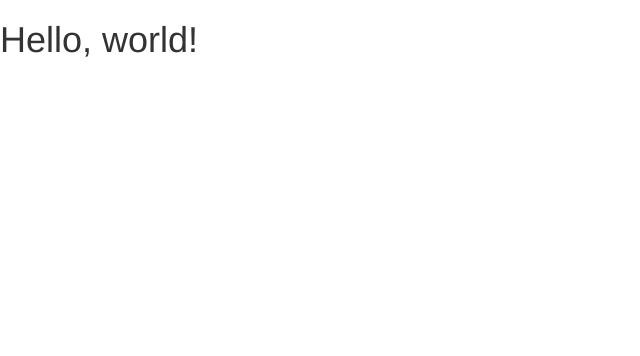
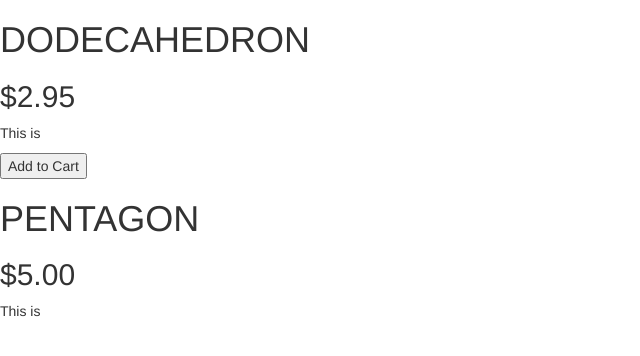
Before and after one commit to 21rids/Angular-KT, a plain HTML site: page index.html in a window 1280 px wide. Shown: the whole page, without its empty margins (0-640 px from the left). Drawn offline with nearby package versions, Linux system fonts and the light colour scheme.

Commit message:
angular - Directives, Expression, Module, Controller and Filters

```diff
--- a/index.html
+++ b/index.html
@@ -1,15 +1,11 @@
 <!DOCTYPE html>
-<html lang="en">
+<html lang="en" ng-app="store">
 	<head>
 		<meta charset="utf-8">
 		<meta http-equiv="X-UA-Compatible" content="IE=edge">
 		<meta name="viewport" content="width=device-width, initial-scale=1">
-    <!-- The above 3 meta tags *must* come first in the head; any other head content must come *after* these tags -->
 		<title>Angular || Bootstrap</title>
-
-    <!-- Bootstrap -->
 		<link href="css/bootstrap.min.css" rel="stylesheet">
-
 		<!-- HTML5 shim and Respond.js for IE8 support of HTML5 elements and media queries -->
 		<!-- WARNING: Respond.js doesn't work if you view the page via file:// -->
 		<!--[if lt IE 9]>
@@ -17,14 +13,34 @@
 		<script src="https://oss.maxcdn.com/respond/1.4.2/respond.min.js"></script>
 		<![endif]-->
 	</head>
-  <body >
-    <h1>Hello, world!</h1>
+	<body ng-controller="StoreController as store">
+<!-- 		<div ng-hide="store.products[0].soldOut">
+			<h1>{{store.products[0].name}}</h1>
+			<h2>{{"$" + store.products[0].price}}</h2>
+			<p>{{store.products[0].description}}</p>
+			<button ng-show="store.products[0].canPurchase">Add to Cart</button>
+		</div>
+		<div ng-hide="store.products[1].soldOut">
+			<h1>{{store.products[1].name}}</h1>
+			<h2>{{"$" + store.products[1].price}}</h2>
+			<p>{{store.products[1].description}}</p>
+			<button ng-show="store.products[1].canPurchase">Add to Cart</button>
+		</div> -->
 
+
+		<div ng-repeat="product in store.products" ng-hide="product.soldOut">
+			<h1>{{product.name | uppercase}}</h1>
+			<h2>{{product.price | currency}}</h2>
+			<p>{{product.description | limitTo: 8}}</p>
+			<button ng-show="product.canPurchase">Add to Cart</button>
+		</div>
+
+		<!-- include angular file to bind -->
+		<script type="text/javascript" src="js/angular.min.js"></script>
+		<script type="text/javascript" src="js/myapp.js"></script>
 		<!-- jQuery (necessary for Bootstrap's JavaScript plugins) -->
 		<script src="https://ajax.googleapis.com/ajax/libs/jquery/1.11.3/jquery.min.js"></script>
 		<!-- Include all compiled plugins (below), or include individual files as needed -->
 		<script src="js/bootstrap.min.js"></script>
-    <!-- include angular file to bind -->
-    <script src="js/angular.min.js"></script>
 	</body>
 </html>
--- /dev/null
+++ b/js/myapp.js
@@ -0,0 +1,26 @@
+(function(){ // Wrapping your Javascript in a closure is a good habit!
+
+	var app = angular.module('store', [ ]);
+
+	app.controller('StoreController', function(){ //Notice that controller is attached to (inside) our app
+		this.products = gems;
+ 	});
+
+	var gems = [
+		{
+			name: 'Dodecahedron',
+			price: 2.95,
+			description: 'This is lorem ipsum door sit amet.',
+			canPurchase: true,
+			soldOut: false // this means - element having this aray value will show
+		},
+		{
+			name: 'Pentagon',
+			price: 5,
+			description: 'This is lorem ipsum door sit amet.',
+			canPurchase: false,
+			soldOut: false // this means - element having this aray value will not show
+		}
+	];
+
+})();
```
Lines whose indentation alone changed are shown as unchanged.
